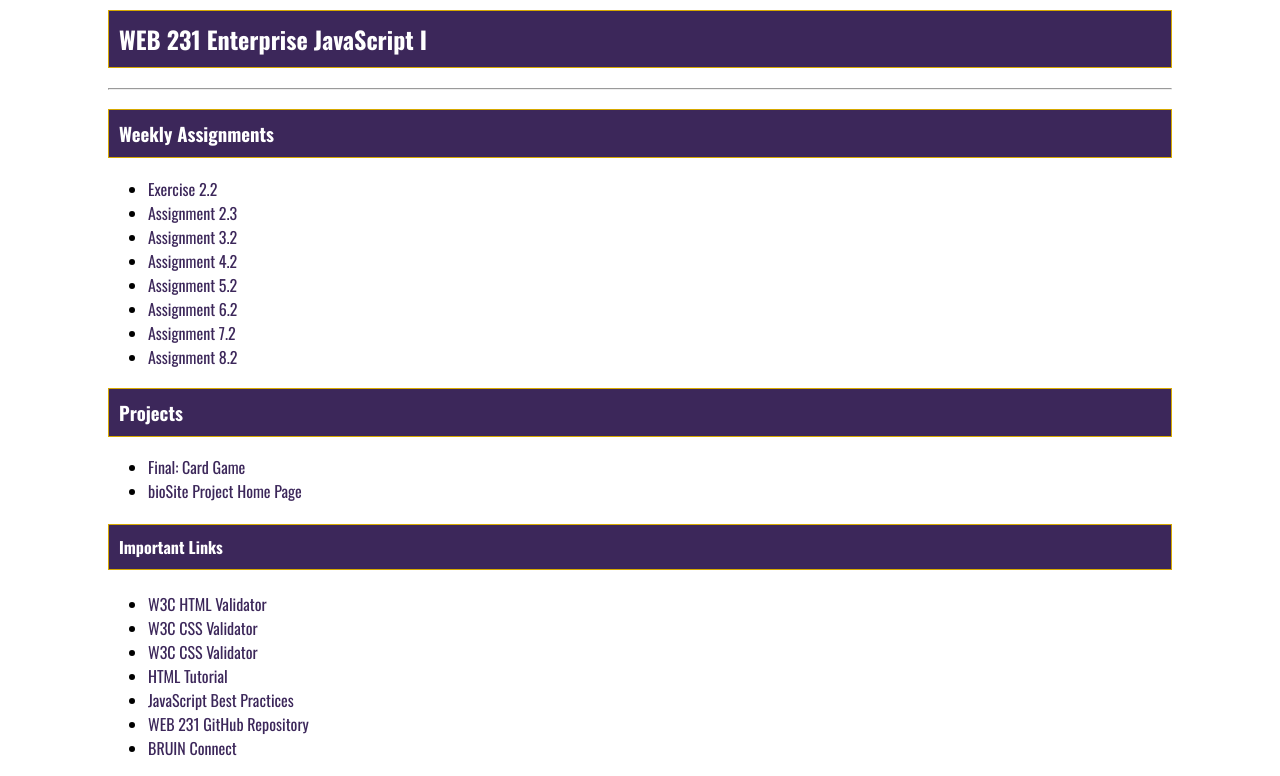
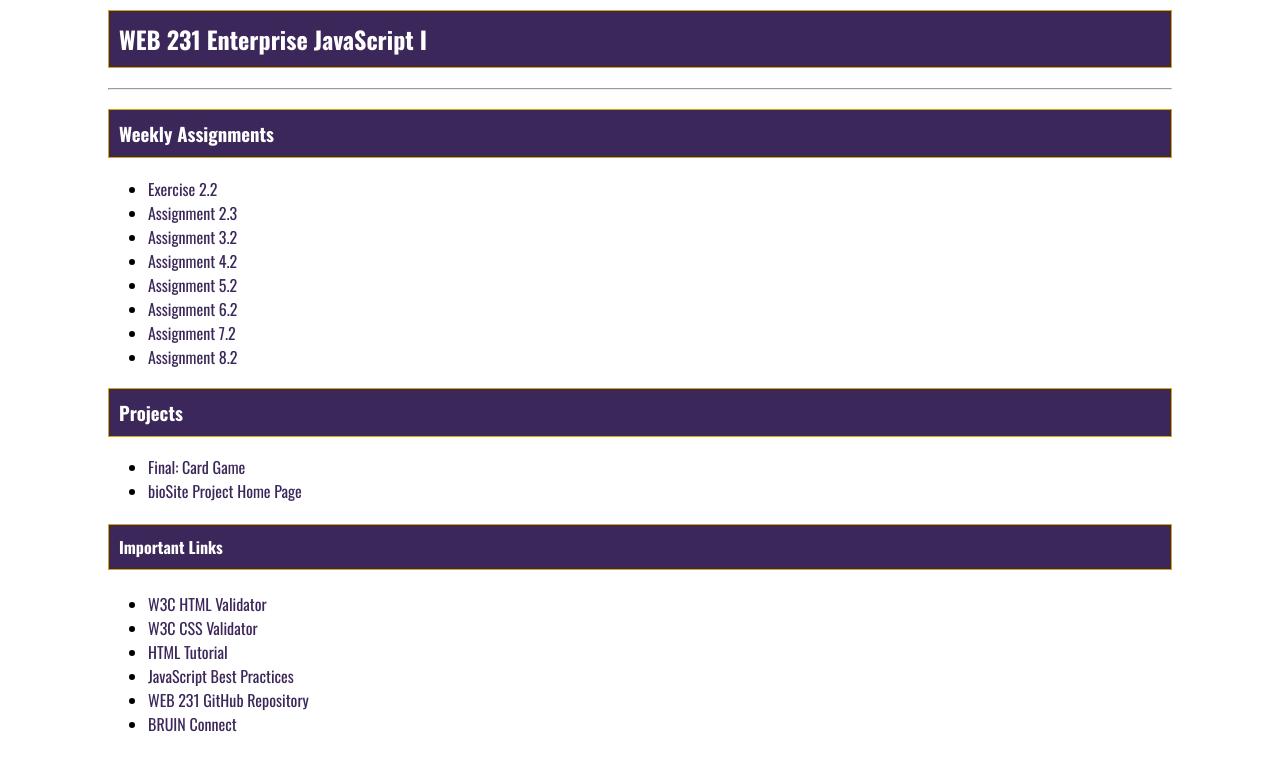
Before and after one commit to ebcheez/web-231, a plain HTML site: page index.html in a window 1280 px wide. Shown: the part 130-906 px from the top of the page. After the commit the page ends 882 px from the top, so only its background shows below. Drawn offline with nearby package versions, Linux system fonts and the light colour scheme.

Commit message:
fixed the css validator link

```diff
--- a/index.html
+++ b/index.html
@@ -51,7 +51,6 @@
         <ul>
             <li><a href="https://validator.w3.org" target="_blank">W3C HTML Validator</a></li>
             <li><a href="http://jigsaw.w3.org/css-validator/" target="_blank">W3C CSS Validator</a></li>
-            <li><a href="http://jigsaw.w3.org/css-validator/" target="_blank">W3C CSS Validator</a></li>
             <li><a href="https://www.w3schools.com/html/" target="_blank">HTML Tutorial</a></li>
             <li><a href="https://www.w3schools.com/js/js_best_practices.asp" target="_blank">JavaScript Best Practices</a></li>
             <li><a href="https://github.com/buwebdev/web-231" target="_blank">WEB 231 GitHub Repository</a></li>
```
